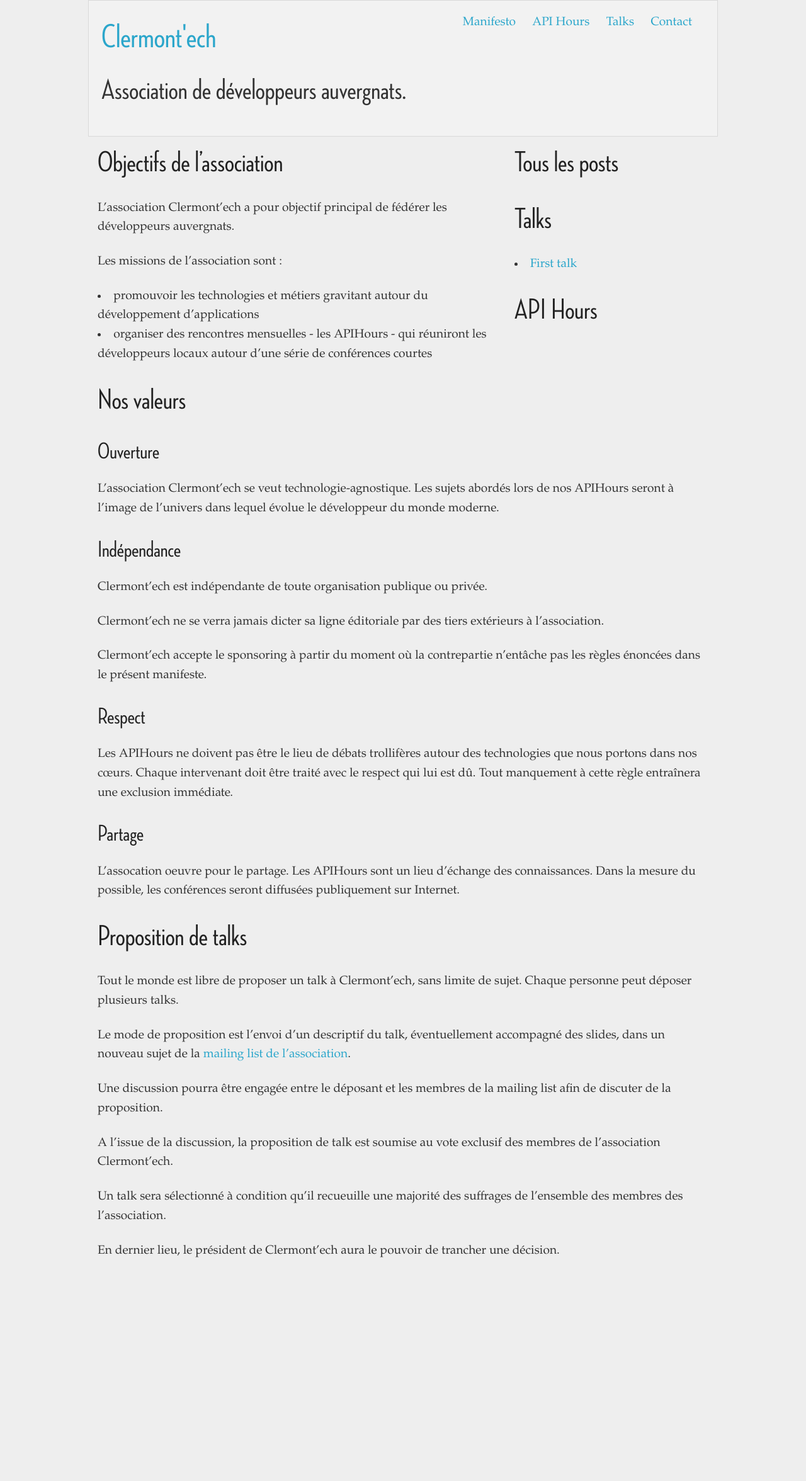
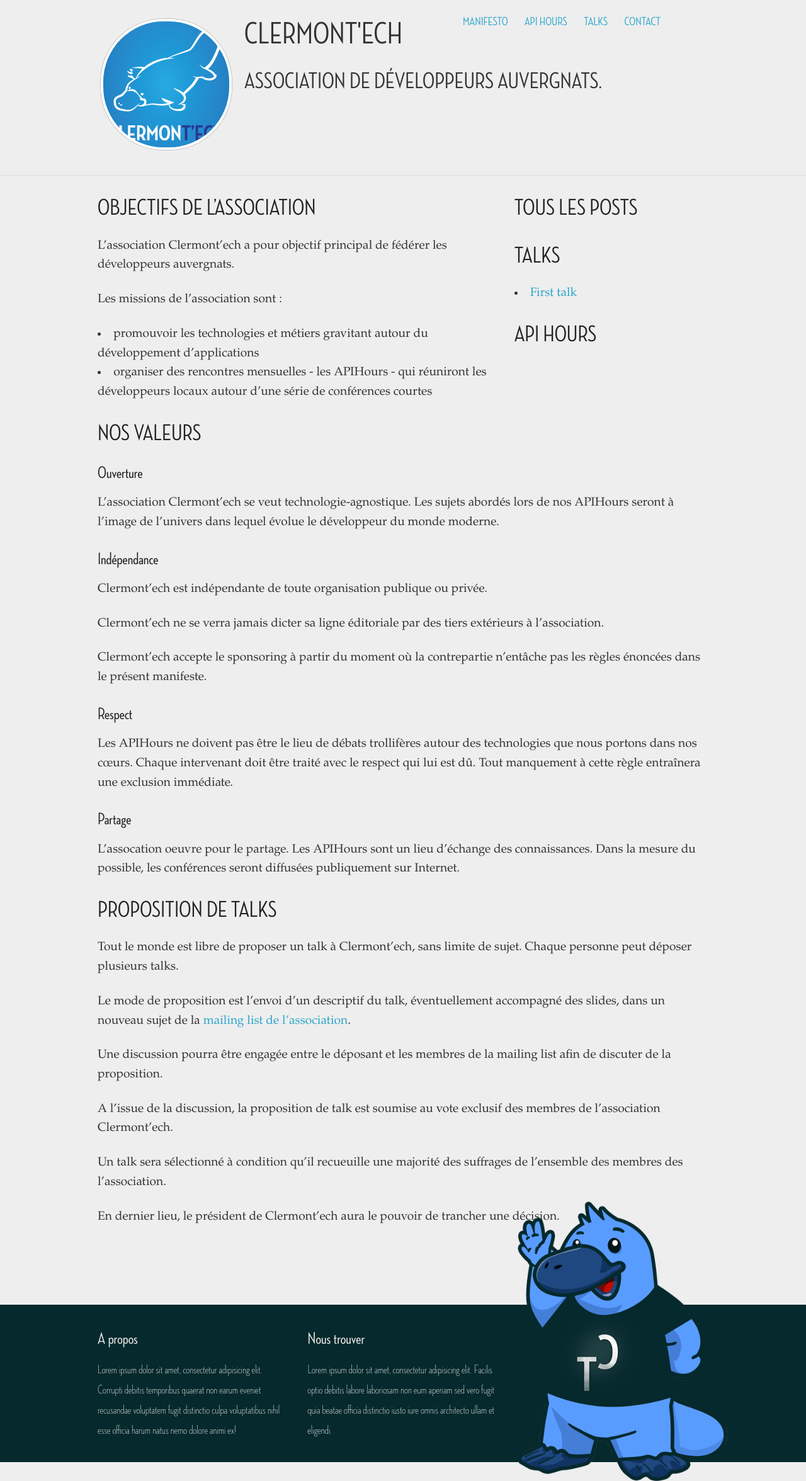
Before and after one commit to clermontech/clermontech.github.com, a Jekyll site: the page built from index.md, in a window 1280 px wide. Shown: the whole page at 63% size. Built offline with Jekyll 4.4.1, drawn with Linux system fonts in a browser that asks for light colours; some web fonts are replaced; Markdown is read by kramdown in place of the engine named in the settings; before the commit the page ends 2026 px from its top, so only the background shows below that.

Commit message:
First showable draft
* Header: the logo had been integrated with a smart effet hover
* Footer: our mascotte now says hello

I think we need to lower the grid width for texts like the Manifesto.

```diff
--- a/_layouts/layout.html
+++ b/_layouts/layout.html
@@ -1,6 +1,6 @@
 
 <!DOCTYPE html>
-<!--[if IE 8]> 				 <html class="no-js lt-ie9" lang="en"> <![endif]-->
+<!--[if IE 8]>               <html class="no-js lt-ie9" lang="en"> <![endif]-->
 <!--[if gt IE 8]><!--> <html class="no-js" lang="en"> <!--<![endif]-->
 
 <head>
@@ -44,11 +44,39 @@
             </ul>
         </nav>
         <hgroup>
-            <h1><a href="{{ site.url }}" class="">{{ site.title }}</a></h1>
+            <a href="{{ site.url }}" class="">
+                <img src="images/clermontech_logo_200px.png" alt="Logo Clermontech" id="logo" />
+            </a>
+            <h1>Clermon<span class="alt">t'ech</span></h1>
             <h2>{{ site.description }}</h2>
         </hgroup>
     </header>
+
+    <hr class="sep"/>
+
+    <div id="content">
         {{ content }}
+    </div>
+
+    <div id="footer-wrapper">
+        <footer>
+            <div class="footer-column">
+                <h3>A propos</h3>
+                <p>
+                    Lorem ipsum dolor sit amet, consectetur adipisicing elit. Corrupti debitis temporibus quaerat non earum eveniet recusandae voluptatem fugit distinctio culpa voluptatibus nihil esse officia harum natus nemo dolore animi ex!
+                </p>
+            </div>
+            <div class="footer-column">
+                <h3>Nous trouver</h3>
+                <p>
+                    Lorem ipsum dolor sit amet, consectetur adipisicing elit. Facilis optio debitis labore laboriosam non eum aperiam sed vero fugit quia beatae officia distinctio iusto iure omnis architecto ullam et eligendi.
+                </p>
+            </div>
+            <div class="footer-column">
+                <img src="images/clermontech_mascotte_400px.png" alt="Mascotte Clermontech" class="mascotte" />
+            </div>
+        </footer>
+    </div>
 
     <script>
     document.write('<script src={{ site.url }}/' +
@@ -86,7 +114,6 @@
     <script crc="{{ site.url }}/javascripts/foundation/foundation.dropdown.js"></script>
 -->
 
-
     <script>
       $(document).foundation();
     </script>
--- a/sass/_settings.scss
+++ b/sass/_settings.scss
@@ -80,9 +80,9 @@
 // $header-text-rendering: optimizeLegibility;
 
 // We use these to control header font sizes
-$h1-font-size: emCalc(54px);
-$h2-font-size: emCalc(47px);
-$h3-font-size: emCalc(37px);
+$h1-font-size: emCalc(50px);
+$h2-font-size: emCalc(37px);
+$h3-font-size: emCalc(27px);
 $h4-font-size: emCalc(23px);
 $h5-font-size: emCalc(18px);
 $h6-font-size: 1em;
```
Also changed, not shown: sass/_clermontech.scss (+70 -1 lines), images/clermontech-logo.jpg (deleted), images/clermontech_logo_200px.png (added), images/clermontech_mascotte_400px.png (added), stylesheets/app.css. Lines whose indentation alone changed are shown as unchanged.
